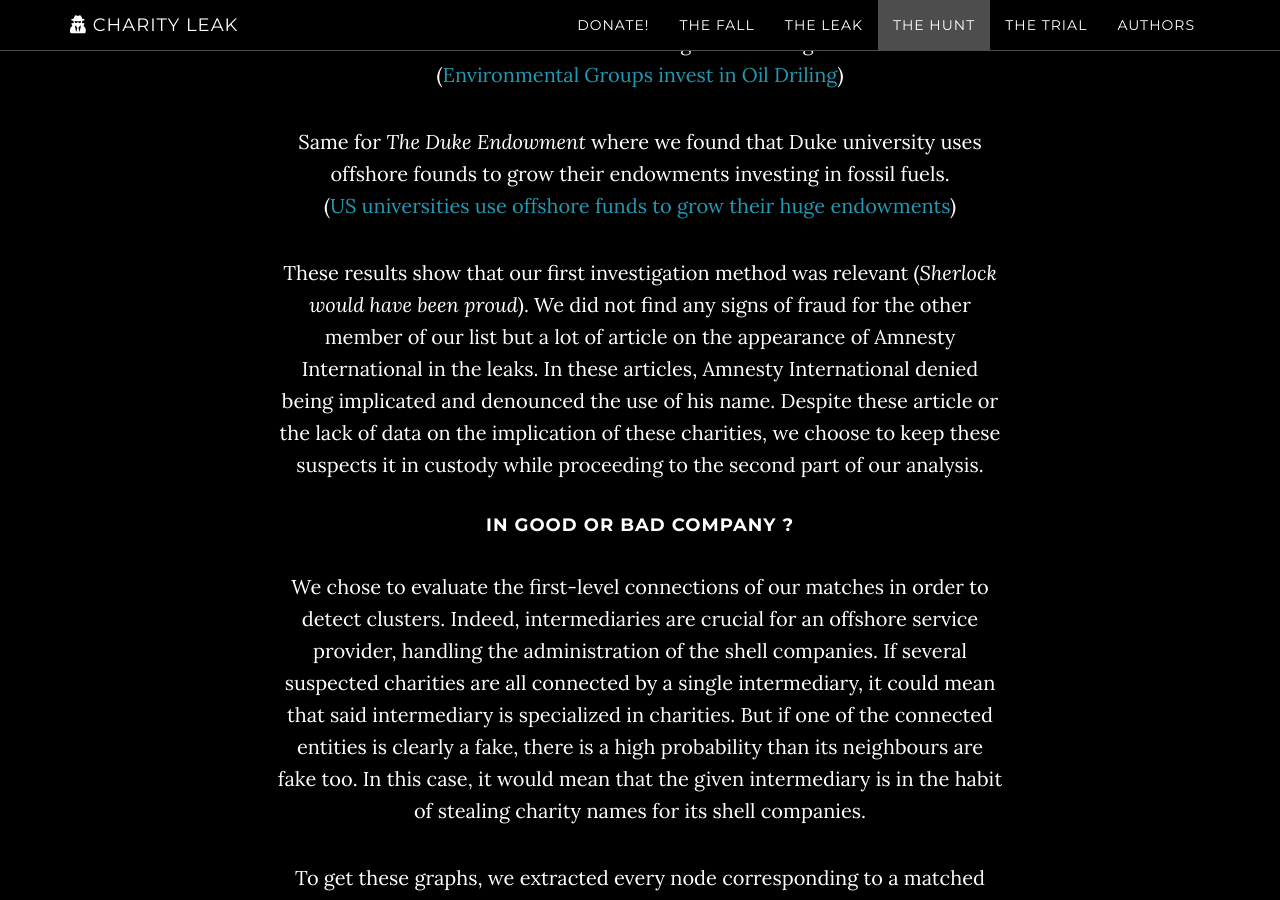
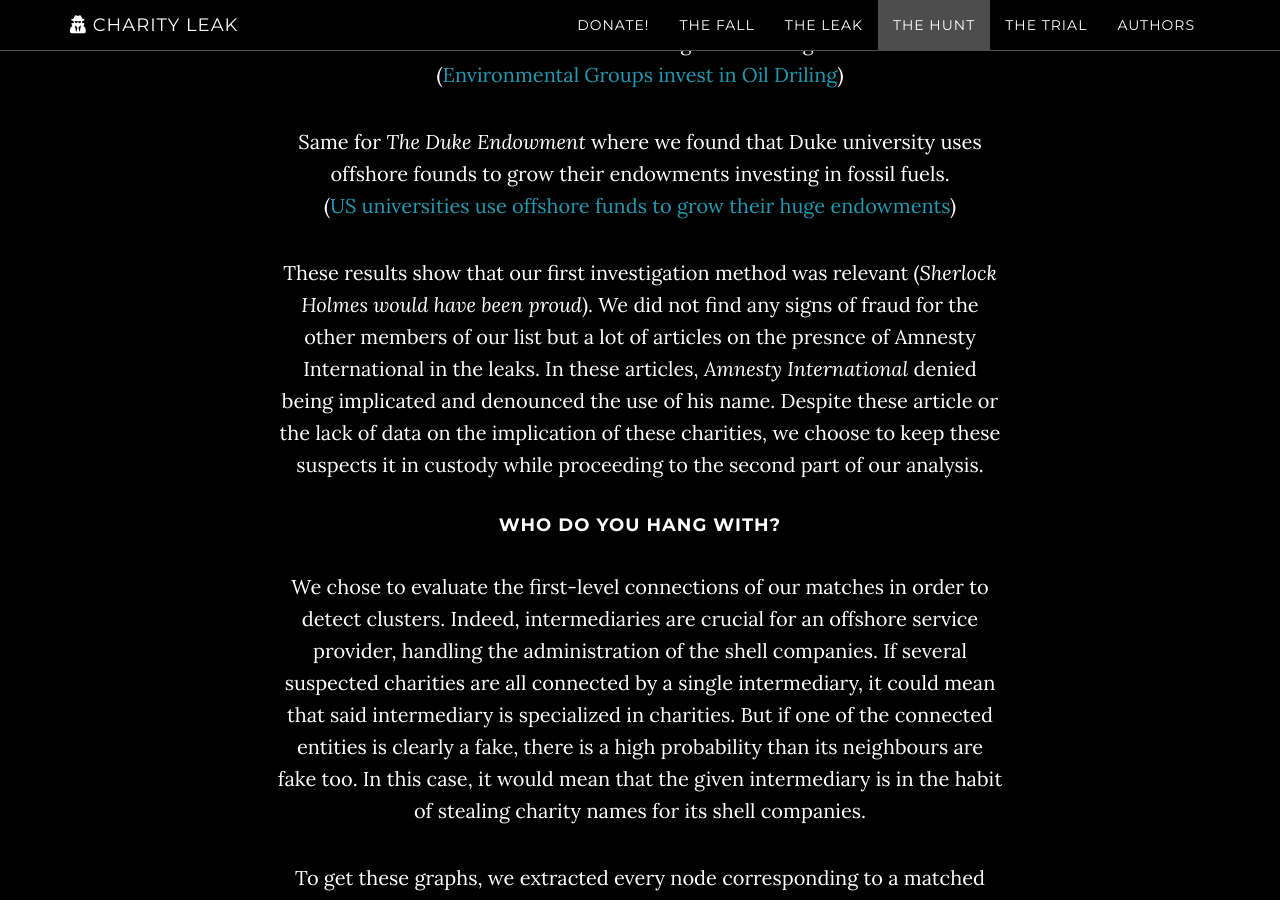
Before and after one commit to charity-leaks/charity-leaks.github.io, a Jekyll site: the page built from index.html, in a window 1280 px wide and 900 px high, scrolled down 9429 px. Built offline with Jekyll 4.4.1, drawn with Linux system fonts in a browser that asks for light colours; nearby versions of some CDN libraries; a script that is not in the unit is left out.

Commit message:
correction in text and mise-en-page

```diff
--- a/_includes/hunt.html
+++ b/_includes/hunt.html
@@ -31,14 +31,12 @@
 
 					<p>Same for <i>The Duke Endowment</i> where we found that Duke university uses offshore founds to grow their endowments investing in fossil fuels. <br>(<a href=" https://www.theguardian.com/news/2017/nov/08/us-universities-offshore-funds-endowments-fossil-fuels-paradise-papers ">US universities use offshore funds to grow their huge endowments</a>)</br></p>
 
-					<p>These results show that our first investigation method was relevant (<i>Sherlock would have been proud</i>). We did not find any signs of fraud for the other member of our list but a lot of article on the appearance of Amnesty International in the leaks. In these articles, Amnesty International denied being implicated and denounced the use of his name.
-					Despite these article or the lack of data on the implication of these charities, we choose to keep these suspects it in custody while proceeding to the second part of our analysis.</p>
+					<p>These results show that our first investigation method was relevant (<i>Sherlock Holmes would have been proud</i>). We did not find any signs of fraud for the other members of our list but a lot of articles on the presnce of Amnesty International in the leaks. In these articles, <i>Amnesty International</i> denied being implicated and denounced the use of his name. Despite these article or the lack of data on the implication of these charities, we choose to keep these suspects it in custody while proceeding to the second part of our analysis.</p>
 
-					<h4>In good or bad company ? </h4>
-					<p>We chose to evaluate the first-level connections of our matches in order to detect clusters. Indeed, intermediaries are crucial for an offshore service provider, handling the administration of the shell companies. If several suspected charities are all connected by a single intermediary,
-					it could mean that said intermediary is specialized in charities. But if one of the connected entities is clearly a fake, there is a high probability than its neighbours are fake too. In this case, it would mean that the given intermediary is in the habit of stealing charity names for its shell companies.</p>
-					<p>To get these graphs, we extracted every node corresponding to a matched entity and its associated edges. The actors at the other end of these edges were extracted as well.
-					With these data we could represent the first level connections for every entity in a form of a network and see the degree of interconnectivity between the matches. </p>
+					<h4>Who do you hang with? </h4>
+					<p>We chose to evaluate the first-level connections of our matches in order to detect clusters. Indeed, intermediaries are crucial for an offshore service provider, handling the administration of the shell companies. If several suspected charities are all connected by a single intermediary, it could mean that said intermediary is specialized in charities. But if one of the connected entities is clearly a fake, there is a high probability than its neighbours are fake too. In this case, it would mean that the given intermediary is in the habit of stealing charity names for its shell companies.</p>
+
+					<p>To get these graphs, we extracted every node corresponding to a matched entity and its associated edges. The actors at the other end of these edges were extracted as well. With these data we could represent the first level connections for every entity in a form of a network and see the degree of interconnectivity between the matches. </p>
 
 
 
--- a/img/address_matches.html
+++ b/img/address_matches.html
@@ -1,5 +1,6 @@
 <style>
 table, th, td {
+	background-color: #404040;
 	color: white;
 }
 </style>
```
Also changed, not shown: 1 other file.
